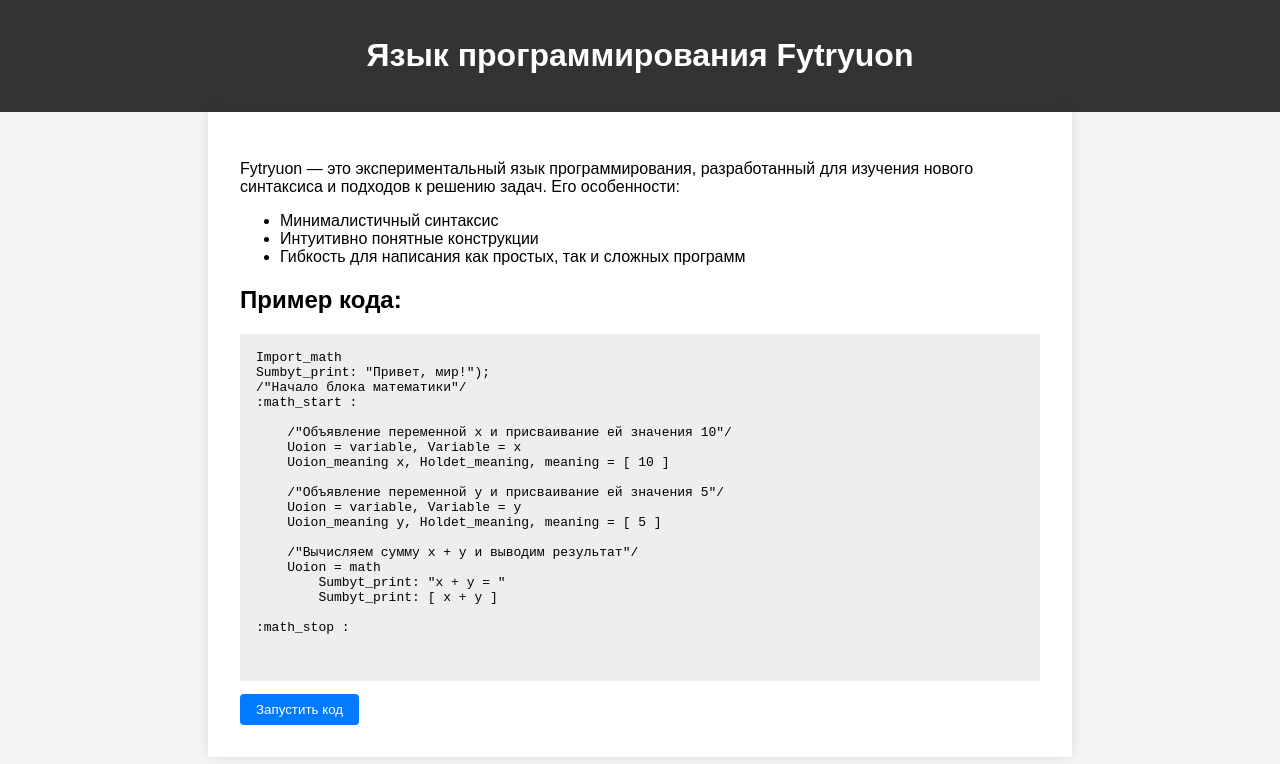
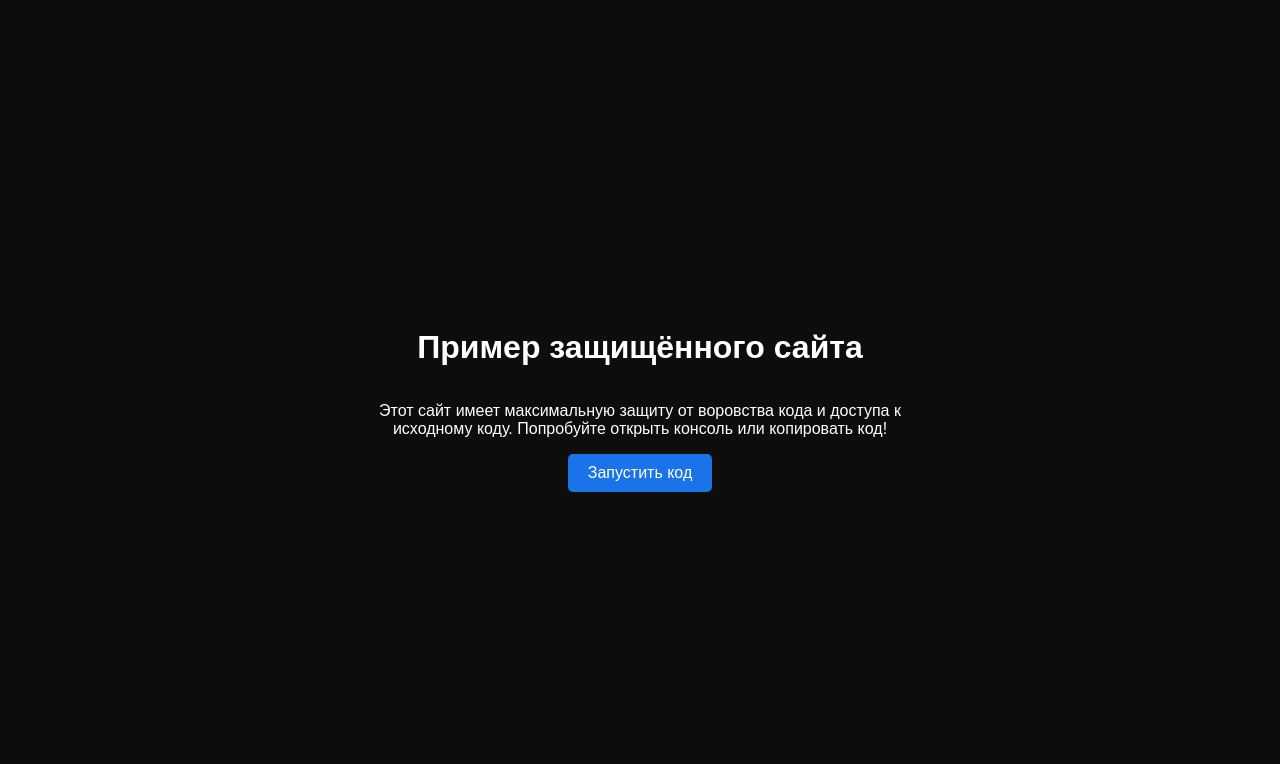
Before and after one commit to Shop-tea-with-trojan/Fytryuon, a plain HTML site: page index.html in a window 1280 px wide. Drawn offline with Linux system fonts and the light colour scheme.

Commit message:
Add files via upload

```diff
--- a/index.html
+++ b/index.html
@@ -3,115 +3,91 @@
 <head>
     <meta charset="UTF-8">
     <meta name="viewport" content="width=device-width, initial-scale=1.0">
-    <title>Язык Fytryuon</title>
+    <title>Защищённый сайт</title>
     <style>
+        /* Основные стили */
         body {
-            font-family: Arial, sans-serif;
-            background-color: #f4f4f4;
+            font-family: 'Arial', sans-serif;
+            background-color: #0d0d0d;
+            color: white;
             margin: 0;
             padding: 0;
+            display: flex;
+            flex-direction: column;
+            align-items: center;
+            justify-content: center;
+            height: 100vh;
+            overflow: hidden;
         }
-        header {
-            background-color: #333;
+
+        h1 {
+            margin-bottom: 20px;
+        }
+
+        p {
+            text-align: center;
+            max-width: 600px;
+        }
+
+        button {
+            padding: 10px 20px;
+            background-color: #1a73e8;
+            border: none;
+            border-radius: 5px;
             color: white;
-            padding: 1rem;
-            text-align: center;
+            font-size: 16px;
+            cursor: pointer;
+            transition: background-color 0.3s ease;
         }
-        main {
-            padding: 2rem;
-            max-width: 800px;
-            margin: auto;
-            background: white;
-            box-shadow: 0 0 10px rgba(0, 0, 0, 0.1);
-        }
-        pre {
-            background: #eee;
-            padding: 1rem;
-            overflow: auto;
-        }
-        .console {
-            background: black;
-            color: lime;
-            font-family: monospace;
-            padding: 1rem;
-            height: 200px;
-            overflow-y: auto;
-            display: none;
-            margin-top: 1rem;
-        }
-        .btn {
-            display: inline-block;
-            padding: 0.5rem 1rem;
-            color: white;
-            background-color: #007BFF;
-            border: none;
-            border-radius: 4px;
-            text-decoration: none;
-            cursor: pointer;
-        }
-        .btn:hover {
-            background-color: #0056b3;
+
+        button:hover {
+            background-color: #0c57b6;
         }
     </style>
 </head>
 <body>
-    <header>
-        <h1>Язык программирования Fytryuon</h1>
-    </header>
-    <main>
-        <p>Fytryuon — это экспериментальный язык программирования, разработанный для изучения нового синтаксиса и подходов к решению задач. Его особенности:</p>
-        <ul>
-            <li>Минималистичный синтаксис</li>
-            <li>Интуитивно понятные конструкции</li>
-            <li>Гибкость для написания как простых, так и сложных программ</li>
-        </ul>
-        <h2>Пример кода:</h2>
-        <pre>
-Import_math
-Sumbyt_print: "Привет, мир!");
-/"Начало блока математики"/
-:math_start :
+    <h1>Пример защищённого сайта</h1>
+    <p>Этот сайт имеет максимальную защиту от воровства кода и доступа к исходному коду. Попробуйте открыть консоль или копировать код!</p>
+    <button onclick="runCode()">Запустить код</button>
 
-    /"Объявление переменной x и присваивание ей значения 10"/
-    Uoion = variable, Variable = x
-    Uoion_meaning x, Holdet_meaning, meaning = [ 10 ]
+    <script>
+        // Обнаружение инструментов разработчика (DevTools)
+        let devtoolsOpen = false;
 
-    /"Объявление переменной y и присваивание ей значения 5"/
-    Uoion = variable, Variable = y
-    Uoion_meaning y, Holdet_meaning, meaning = [ 5 ]
+        // Проверка размеров окна, чтобы обнаружить открытие DevTools
+        setInterval(() => {
+            if (window.outerHeight - window.innerHeight > 100 || window.outerWidth - window.innerWidth > 100) {
+                devtoolsOpen = true;
+                alert("Обнаружено открытие инструментов разработчика!");
+                window.location.href = "about:blank"; // Перенаправление на пустую страницу
+            }
+        }, 1000);
 
-    /"Вычисляем сумму x + y и выводим результат"/
-    Uoion = math
-        Sumbyt_print: "x + y = "
-        Sumbyt_print: [ x + y ]
+        // Отключение правой кнопки мыши
+        document.addEventListener("contextmenu", (event) => event.preventDefault());
 
-:math_stop :
+        // Отключение сочетаний клавиш
+        document.addEventListener("keydown", (event) => {
+            if (
+                (event.ctrlKey && (event.key === "u" || event.key === "s" || event.key === "c" || event.key === "p")) || // Ctrl+U/S/C/P
+                event.key === "F12" || // F12
+                (event.ctrlKey && event.shiftKey && (event.key === "I" || event.key === "J")) // Ctrl+Shift+I/J
+            ) {
+                event.preventDefault();
+                alert("Эта команда запрещена на сайте!");
+            }
+        });
 
-        </pre>
-        <button class="btn" onclick="runCode()">Запустить код</button>
-        <div id="console" class="console"></div>
-    </main>
-    <script>
+        // Отключение консоли (перезапись функций консоли)
+        console.log = function() {};
+        console.warn = function() {};
+        console.error = function() {};
+        console.debug = function() {};
+        console.info = function() {};
+
+        // Имитация выполнения кода
         function runCode() {
-            const consoleElement = document.getElementById('console');
-            consoleElement.style.display = 'block';
-            consoleElement.innerHTML = '';
-
-            const output = [
-                'Запуск программы...',
-                'Вывод: Привет, мир!',
-                'Инициализация переменных: x = 5, y = 10',
-                'Вычисление: сумма = x + y',
-                'Результат: сумма = 15',
-                'Программа завершена.'
-            ];
-
-            output.forEach((line, index) => {
-                setTimeout(() => {
-                    consoleElement.innerHTML += line + '<br>';
-                    consoleElement.scrollTop = consoleElement.scrollHeight;
-                }, index * 500);
-            });
+            alert("Пример кода успешно запущен!");
         }
     </script>
 </body>
```
